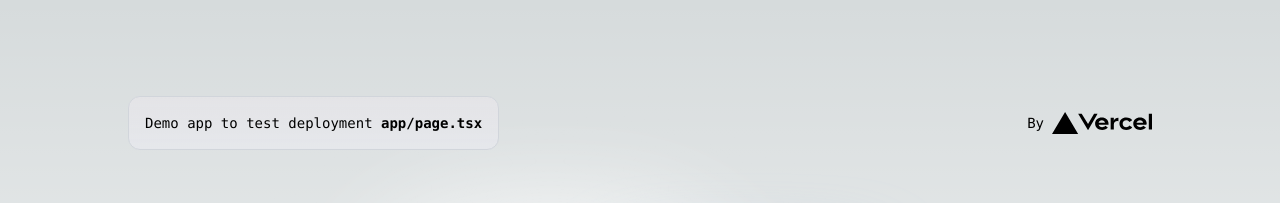
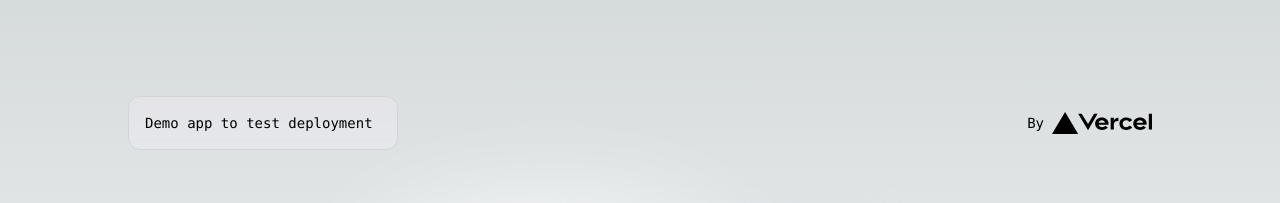
Before and after one commit to cesarvf90/nextjs-app, a Next.js app: page / in a window 1280 px wide. Shown: the top 203 px of the page. Built offline with nearby package versions, Linux system fonts and the light colour scheme.

Commit message:
Simple change

```diff
--- a/app/page.tsx
+++ b/app/page.tsx
@@ -6,7 +6,6 @@ export default function Home() {
       <div className="z-10 max-w-5xl w-full items-center justify-between font-mono text-sm lg:flex">
         <p className="fixed left-0 top-0 flex w-full justify-center border-b border-gray-300 bg-gradient-to-b from-zinc-200 pb-6 pt-8 backdrop-blur-2xl dark:border-neutral-800 dark:bg-zinc-800/30 dark:from-inherit lg:static lg:w-auto  lg:rounded-xl lg:border lg:bg-gray-200 lg:p-4 lg:dark:bg-zinc-800/30">
           Demo app to test deployment&nbsp;
-          <code className="font-mono font-bold">app/page.tsx</code>
         </p>
         <div className="fixed bottom-0 left-0 flex h-48 w-full items-end justify-center bg-gradient-to-t from-white via-white dark:from-black dark:via-black lg:static lg:h-auto lg:w-auto lg:bg-none">
           <a
```
